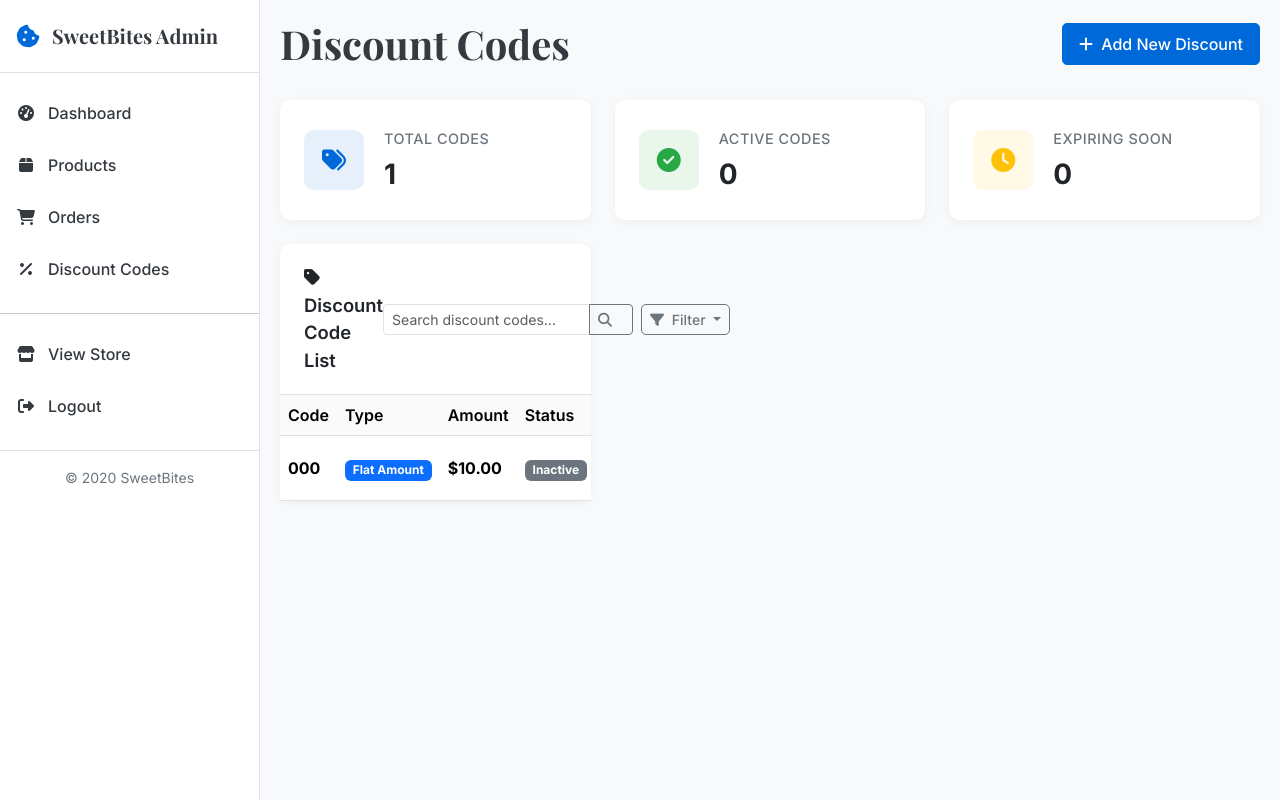
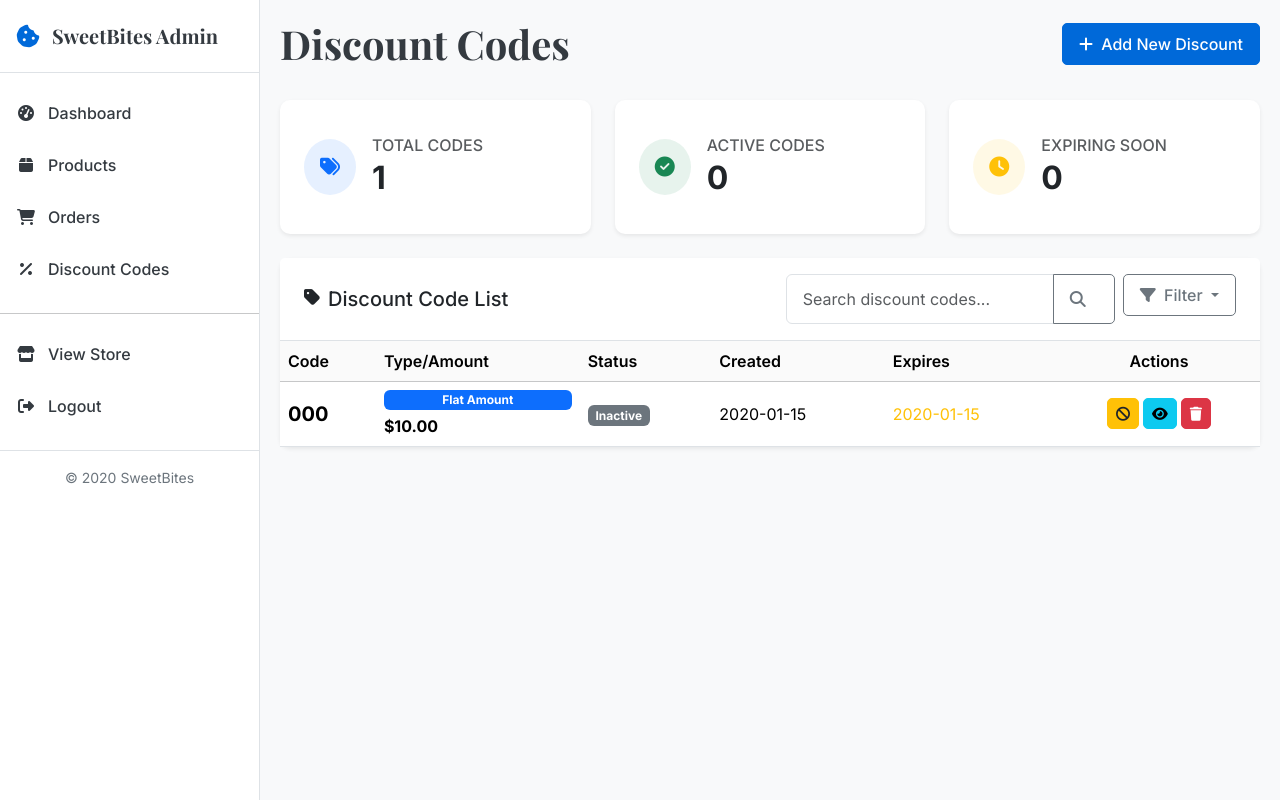
Before and after one commit to Radeon80s/WebStore, a Flask app: template templates/admin/discounts.html in a window 1280 px wide. Run offline with Flask 3, Linux system fonts and the light colour scheme; the template is opened without the code that fills it: most values are stand-ins (such as "Sample title", 1, 10 or a date in 2020).

Commit message:
Update discounts.html

```diff
--- a/templates/admin/discounts.html
+++ b/templates/admin/discounts.html
@@ -10,50 +10,68 @@
 {% endblock %}
 
 {% block content %}
-<div class="stats-row">
-  <div class="stat-card primary">
-    <div class="icon">
-      <i class="fas fa-tags"></i>
+<div class="container-fluid px-0">
+  <!-- Stats Cards -->
+  <div class="row mb-4">
+    <div class="col-md-4">
+      <div class="card h-100 border-0 shadow-sm">
+        <div class="card-body d-flex align-items-center">
+          <div class="rounded-circle bg-primary bg-opacity-10 p-3 me-3">
+            <i class="fas fa-tags text-primary fa-lg"></i>
           </div>
-    <div class="content">
-      <p class="title">Total Codes</p>
-      <h3 class="value">{{ discounts|length }}</h3>
+          <div>
+            <h6 class="text-muted mb-1">TOTAL CODES</h6>
+            <h2 class="mb-0 fw-bold">{{ discounts|length }}</h2>
+          </div>
+        </div>
       </div>
     </div>
 
-  <div class="stat-card success">
-    <div class="icon">
-      <i class="fas fa-check-circle"></i>
+    <div class="col-md-4">
+      <div class="card h-100 border-0 shadow-sm">
+        <div class="card-body d-flex align-items-center">
+          <div class="rounded-circle bg-success bg-opacity-10 p-3 me-3">
+            <i class="fas fa-check-circle text-success fa-lg"></i>
           </div>
-    <div class="content">
-      <p class="title">Active Codes</p>
-      <h3 class="value">{{ discounts|selectattr('active', 'equalto', true)|selectattr('is_valid')|list|length }}</h3>
+          <div>
+            <h6 class="text-muted mb-1">ACTIVE CODES</h6>
+            <h2 class="mb-0 fw-bold">{{ discounts|selectattr('active', 'equalto', true)|selectattr('is_valid')|list|length }}</h2>
+          </div>
+        </div>
       </div>
     </div>
 
-  <div class="stat-card warning">
-    <div class="icon">
-      <i class="fas fa-clock"></i>
+    <div class="col-md-4">
+      <div class="card h-100 border-0 shadow-sm">
+        <div class="card-body d-flex align-items-center">
+          <div class="rounded-circle bg-warning bg-opacity-10 p-3 me-3">
+            <i class="fas fa-clock text-warning fa-lg"></i>
           </div>
-    <div class="content">
-      <p class="title">Expiring Soon</p>
-  <h3 class="value">{{ discounts|selectattr('active', 'equalto', true)|selectattr('expires_at', 'ne', none)|selectattr('expires_at', 'ge', now)|selectattr('expires_at', 'le', now + timedelta(days=7))|list|length }}</h3>    </div>
+          <div>
+            <h6 class="text-muted mb-1">EXPIRING SOON</h6>
+            <h2 class="mb-0 fw-bold">{{ discounts|selectattr('active', 'equalto', true)|selectattr('expires_at', 'ne', none)|selectattr('expires_at', 'ge', now)|selectattr('expires_at', 'le', now + timedelta(days=7))|list|length }}</h2>
+          </div>
+        </div>
+      </div>
+    </div>
   </div>
 
-<div class="card">
-  <div class="card-header d-flex justify-content-between align-items-center">
-    <div>
-      <i class="fas fa-tag"></i> Discount Code List
+  <!-- Discount List -->
+  <div class="card mb-4 border-0 shadow-sm">
+    <div class="card-header bg-white py-3 d-flex justify-content-between align-items-center">
+      <div class="d-flex align-items-center">
+        <i class="fas fa-tag me-2"></i>
+        <h5 class="mb-0">Discount Code List</h5>
       </div>
-    <div class="d-flex align-items-center">
-      <div class="input-group input-group-sm me-2" style="width: 250px;">
+      <div class="d-flex">
+        <div class="input-group me-2">
           <input type="text" class="form-control" id="searchDiscounts" placeholder="Search discount codes...">
           <button class="btn btn-outline-secondary" type="button" id="searchBtn">
             <i class="fas fa-search"></i>
           </button>
         </div>
         <div class="dropdown">
-        <button class="btn btn-sm btn-outline-secondary dropdown-toggle" type="button" id="statusFilterBtn" data-bs-toggle="dropdown" aria-expanded="false">
+          <button class="btn btn-outline-secondary dropdown-toggle" type="button" id="statusFilterBtn" data-bs-toggle="dropdown" aria-expanded="false">
             <i class="fas fa-filter me-1"></i> Filter
           </button>
           <ul class="dropdown-menu dropdown-menu-end" aria-labelledby="statusFilterBtn">
@@ -66,36 +84,33 @@
         </div>
       </div>
     </div>
+
     <div class="card-body p-0">
       {% if discounts %}
         <div class="table-responsive">
-      <table class="table table-hover" id="discountsTable">
-        <thead>
+          <table class="table table-hover mb-0" id="discountsTable">
+            <thead class="table-light">
               <tr>
                 <th>Code</th>
-            <th>Type</th>
-            <th>Amount</th>
+                <th>Type/Amount</th>
                 <th>Status</th>
                 <th>Created</th>
                 <th>Expires</th>
-            <th>Actions</th>
+                <th class="text-center">Actions</th>
               </tr>
             </thead>
             <tbody>
               {% for discount in discounts %}
               <tr data-status="{{ 'active' if discount.active and discount.is_valid() else 'expired' if discount.expires_at and discount.expires_at < now else 'inactive' }}">
-            <td><strong>{{ discount.code }}</strong></td>
                 <td>
-              {% if discount.type == 'percent' %}
-              <span class="badge bg-info">Percentage</span>
-              {% else %}
-              <span class="badge bg-primary">Flat Amount</span>
-              {% endif %}
+                  <strong class="fs-5">{{ discount.code }}</strong>
                 </td>
                 <td>
                   {% if discount.type == 'percent' %}
-              <span class="fw-bold">{{ discount.amount }}%</span>
+                    <span class="badge bg-info mb-1 d-block">Percentage</span>
+                    <span class="fw-bold">{{ "%.1f"|format(discount.amount) }}%</span>
                   {% else %}
+                    <span class="badge bg-primary mb-1 d-block">Flat Amount</span>
                     <span class="fw-bold">${{ "%.2f"|format(discount.amount) }}</span>
                   {% endif %}
                 </td>
@@ -114,7 +129,7 @@
                     <span class="{% if discount.expires_at < now %}text-danger{% elif (discount.expires_at - now).days < 7 %}text-warning{% endif %}">
                       {{ discount.expires_at.strftime('%Y-%m-%d') }}
                       {% if discount.expires_at > now and (discount.expires_at - now).days < 7 %}
-                <small class="d-block text-warning">Expires in {{ (discount.expires_at - now).days }} days</small>
+                        <small class="d-block text-warning">in {{ (discount.expires_at - now).days }} days</small>
                       {% endif %}
                     </span>
                   {% else %}
@@ -122,8 +137,8 @@
                   {% endif %}
                 </td>
                 <td>
-              <div class="action-btn-group">
-                <form action="{{ url_for('admin_toggle_discount', discount_id=discount.id) }}" method="POST" class="d-inline">
+                  <div class="d-flex justify-content-center gap-1">
+                    <form action="{{ url_for('admin_toggle_discount', discount_id=discount.id) }}" method="POST">
                       <button type="submit" class="btn btn-sm {% if discount.active %}btn-warning{% else %}btn-success{% endif %}" title="{{ 'Deactivate' if discount.active else 'Activate' }}">
                         <i class="fas {% if discount.active %}fa-ban{% else %}fa-check{% endif %}"></i>
                       </button>
@@ -190,9 +205,9 @@
               <label for="amount" class="form-label">Discount Amount *</label>
               <div class="input-group">
                 <span class="input-group-text" id="discount-symbol">%</span>
-              <input type="number" class="form-control" id="amount" name="amount" step="0.01" min="0.01" max="100" required>
+                <input type="number" class="form-control" id="amount" name="amount" step="0.01" min="0.01" max="99" required>
               </div>
-            <div class="form-text" id="amount-help">For percentage, enter a value between 1-100 (no % symbol). For flat amount, enter the dollar value.</div>
+              <div class="form-text" id="amount-help">For percentage, enter a value between 1-99 (no % symbol). For flat amount, enter the dollar value (max $1000).</div>
             </div>
 
             <div class="mb-3">
@@ -301,6 +316,7 @@
       </div>
     </div>
   </div>
+</div>
 {% endblock %}
 
 {% block extra_js %}
@@ -315,20 +331,49 @@
     function updateAmountField() {
       if (typeSelect.value === 'percent') {
         discountSymbol.textContent = '%';
-        amountInput.max = '100';
+        amountInput.max = '99';
         amountInput.min = '1';
-        amountHelp.textContent = 'For percentage, enter a value between 1-100 (no % symbol).';
+        amountHelp.textContent = 'For percentage, enter a value between 1-99 (no % symbol).';
       } else {
         discountSymbol.textContent = '$';
         amountInput.min = '0.01';
-        amountInput.removeAttribute('max');
-        amountHelp.textContent = 'For flat amount, enter the dollar value.';
+        amountInput.max = '1000';
+        amountHelp.textContent = 'For flat amount, enter the dollar value (max $1000).';
       }
     }
 
     if (typeSelect) {
       updateAmountField();
       typeSelect.addEventListener('change', updateAmountField);
+    }
+
+    // Form validation before submission
+    const discountForm = document.querySelector('form[action*="create_discount"]');
+    if (discountForm) {
+      discountForm.addEventListener('submit', function(event) {
+        const amountValue = parseFloat(amountInput.value);
+        let isValid = true;
+        let errorMessage = '';
+
+        // Validate amount based on type
+        if (typeSelect.value === 'percent') {
+          if (amountValue <= 0 || amountValue >= 100) {
+            isValid = false;
+            errorMessage = 'Percentage discount must be between 1% and 99%.';
+          }
+        } else {
+          if (amountValue <= 0 || amountValue > 1000) {
+            isValid = false;
+            errorMessage = 'Flat discount amount must be between $0.01 and $1000.';
+          }
+        }
+
+        // Prevent form submission if validation fails
+        if (!isValid) {
+          event.preventDefault();
+          alert(errorMessage);
+        }
+      });
     }
 
     // View Discount Modal
@@ -348,7 +393,7 @@
 
         if (type === 'percent') {
           document.getElementById('viewType').textContent = 'Percentage Discount';
-          document.getElementById('viewAmount').textContent = amount + '%';
+          document.getElementById('viewAmount').textContent = parseFloat(amount).toFixed(1) + '%';
         } else {
           document.getElementById('viewType').textContent = 'Flat Amount';
           document.getElementById('viewAmount').textContent = '$' + parseFloat(amount).toFixed(2);
@@ -373,7 +418,7 @@
         // Set info message
         let infoMessage = '';
         if (type === 'percent') {
-          infoMessage = `This code gives ${amount}% off the order subtotal.`;
+          infoMessage = `This code gives ${parseFloat(amount).toFixed(1)}% off the order subtotal.`;
         } else {
           infoMessage = `This code gives $${parseFloat(amount).toFixed(2)} off the order subtotal.`;
         }
```
Lines whose indentation alone changed are shown as unchanged.
